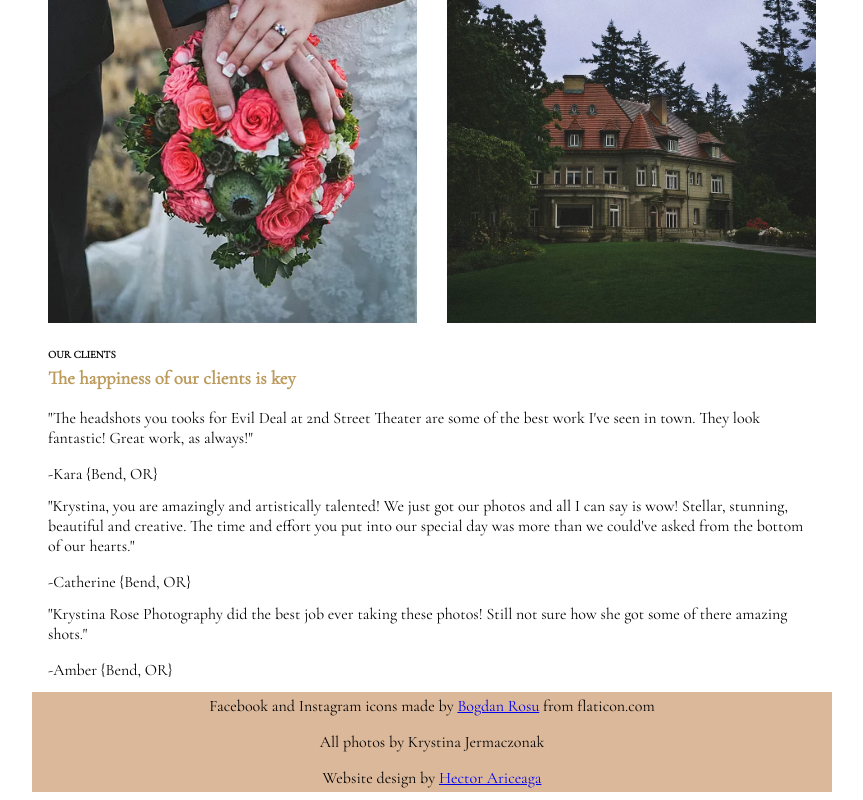
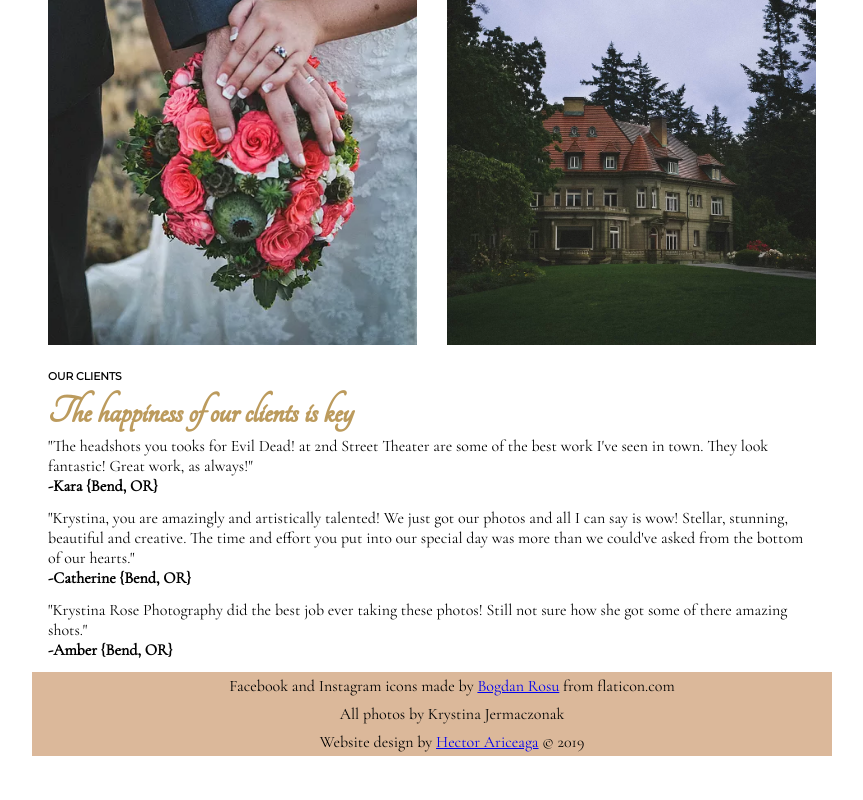
Before and after one commit to Hector-Ariceaga/kr-photo, a React (Create React App) app: page / in a window 1280 px wide. Shown: the part 834-1634 px from the top of the page, without its empty margins (208-1071 px from the left). After the commit the page ends 1606 px from the top, so only its background shows below. Built offline with nearby package versions, Linux system fonts and the light colour scheme; what react-animations would draw is missing.

Commit message:
Add fonts, adjust spacing, fix typo

```diff
--- a/src/App.js
+++ b/src/App.js
@@ -9,7 +9,9 @@ import { Site } from './assets/styleSheets/theme.js'
 const GlobalStyles = createGlobalStyle`
   * {
     @import url('https://fonts.googleapis.com/css?family=Cormorant+Garamond&display=swap');
-    font-family:'Cormorant Garamond', sans-serif;
+    @import url('https://fonts.googleapis.com/css?family=Montserrat&display=swap');
+    @import url('https://fonts.googleapis.com/css?family=Tangerine&display=swap');
+    font-family:'Cormorant Garamond', 'Montserrat', 'Tangerine', sans-serif, cursive;
   }
 `
 
--- a/src/assets/styleSheets/theme.js
+++ b/src/assets/styleSheets/theme.js
@@ -19,7 +19,11 @@ export const FooterSection = styled.footer`
   width: 100%;
   background: #DBB89A;
   text-align: center;
-  padding: 0.25em 0em;
+  li {
+      list-style-type:none
+      padding: 0.25em;
+    }
+  }
 `
 
 export const Links = styled.div`
@@ -79,11 +83,14 @@ export const TwoPortrait = styled.div`
   justify-content: space-between;
 `
 export const Tag = styled.h6`
-
+  font-family: 'Montserrat'
 `
 export const Subtitle = styled.h3`
-  margin-top: -1em;
+  margin-top: -0.4em;
+  margin-bottom: 0.5em;
   color: #BC9B5D;
+  font-family: 'Tangerine';
+  font-size: 2.5em;
 `
 
 export const Description = styled.p`
@@ -91,6 +98,9 @@ export const Description = styled.p`
 `
 
 export const ContentSection = styled.section`
+  &:first-of-type {
+    margin-top: -1em;
+  }
   margin-left: auto;
   margin-right: auto;
   margin-bottom: -0.25em;
@@ -100,5 +110,6 @@ export const Quote = styled.p`
 `
 
 export const Author = styled.p`
-
+  margin-top: -1em;
+  font-weight: bold;
 `
--- a/src/components/Footer.js
+++ b/src/components/Footer.js
@@ -4,9 +4,11 @@ import { FooterSection } from '../assets/styleSheets/theme.js'
 const Footer = () => {
   return (
     <FooterSection>
-        Facebook and Instagram icons made by <a href="https://www.flaticon.com/authors/bogdan-rosu">Bogdan Rosu</a> from flaticon.com
-        <p>All photos by Krystina Jermaczonak</p>
-        Website design by <a href="https://techector.com">Hector Ariceaga</a>
+      <ul>
+        <li>Facebook and Instagram icons made by <a href="https://www.flaticon.com/authors/bogdan-rosu">Bogdan Rosu</a> from flaticon.com</li>
+        <li>All photos by Krystina Jermaczonak</li>
+        <li>Website design by <a href="https://techector.com">Hector Ariceaga</a> {'\u00A9'} 2019</li>
+      </ul>
     </FooterSection>
   )
 }
--- a/src/containers/Home.js
+++ b/src/containers/Home.js
@@ -9,7 +9,7 @@ export default class Home extends Component {
 
   render() {
     const quotes = [
-      ["The headshots you tooks for Evil Deal at 2nd Street Theater are some of the best work I've seen in town. They look fantastic! Great work, as always!", "Kara {Bend, OR}"],
+      ["The headshots you tooks for Evil Dead! at 2nd Street Theater are some of the best work I've seen in town. They look fantastic! Great work, as always!", "Kara {Bend, OR}"],
       ["Krystina, you are amazingly and artistically talented! We just got our photos and all I can say is wow! Stellar, stunning, beautiful and creative. The time and effort you put into our special day was more than we could've asked from the bottom of our hearts.", "Catherine {Bend, OR}"],
       ["Krystina Rose Photography did the best job ever taking these photos! Still not sure how she got some of there amazing shots.", "Amber {Bend, OR}"]
     ]
```
